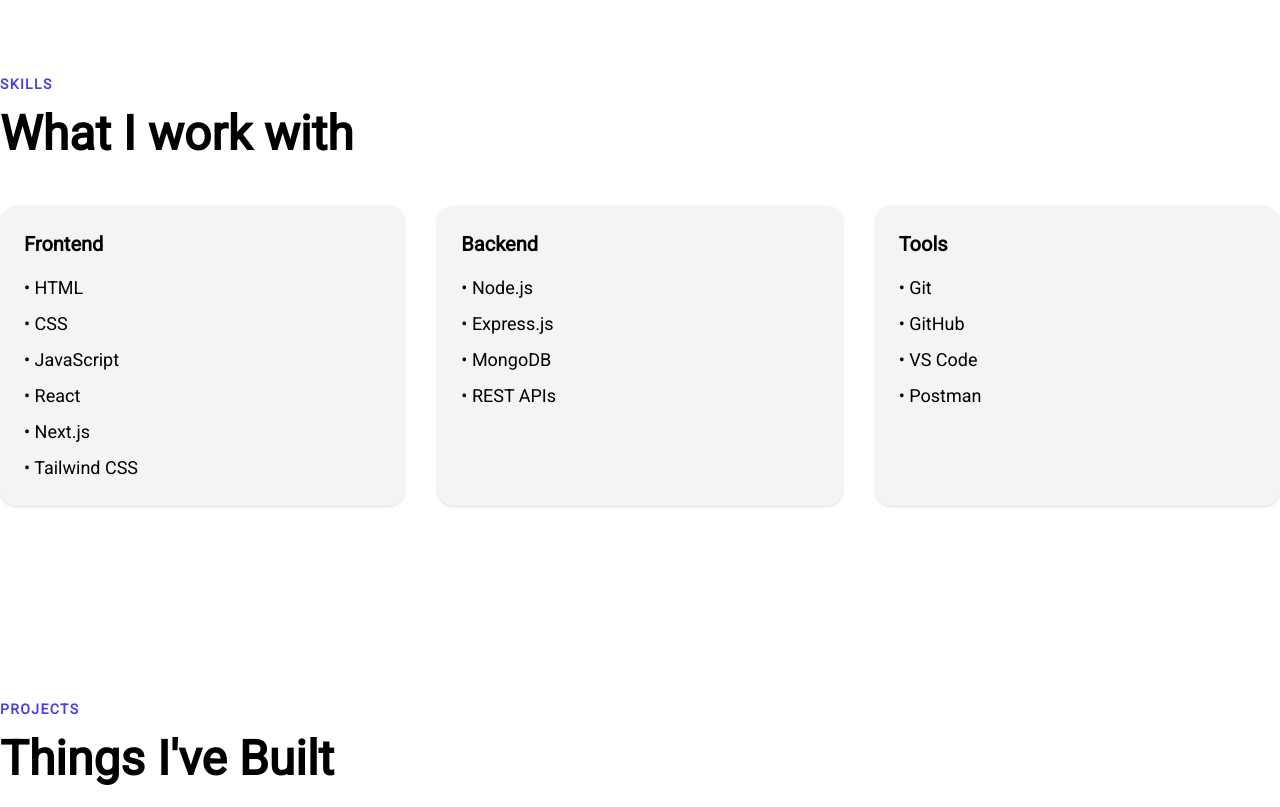
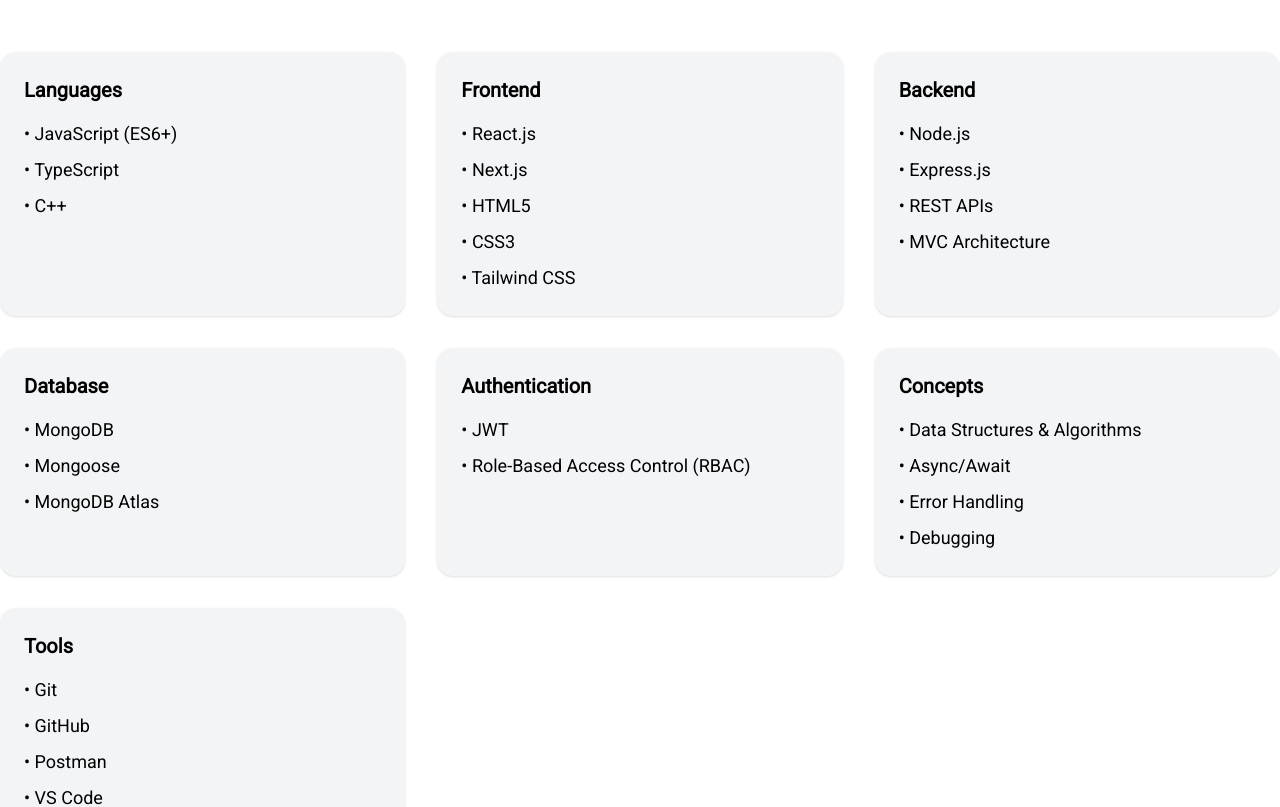
Before and after one commit to a1sartaj/portfolio, a Next.js app: page / in a window 1280 px wide. Shown: the part 1620-2427 px from the top of the page. Built offline with nearby package versions, Linux system fonts and the light colour scheme; a web font is replaced by a local one.

Commit message:
add skils and nre resume

```diff
--- a/components/Hero.jsx
+++ b/components/Hero.jsx
@@ -34,7 +34,7 @@ export default function Hero() {
                         <FaEnvelope /> CONTACT ME
                     </a>
 
-                    <a href='https://drive.google.com/file/d/1kwLLHML3eL-FwQfMrJDTZ1jRCs83Ygi_/view?usp=sharing' target='_blank' rel="noopener noreferrer" className='flex items-center gap-1 p-4 lg:px-8  lg:py-6 rounded-full border transition-all duration-300 ease-in hover:scale-105' >
+                    <a href='https://drive.google.com/drive/folders/11nDfhinI9AOORFXZXlWO1bDA1WiYRQdK?usp=sharing' target='_blank' rel="noopener noreferrer" className='flex items-center gap-1 p-4 lg:px-8  lg:py-6 rounded-full border transition-all duration-300 ease-in hover:scale-105' >
                         <FaDownload /> DOWNLOAD CV
                     </a>
                 </div>
--- a/data/skills.js
+++ b/data/skills.js
@@ -1,12 +1,19 @@
 export const skills = [
+  {
+    category: "Languages",
+    items: [
+      "JavaScript (ES6+)",
+      "TypeScript",
+      "C++",
+    ],
+  },
   {
     category: "Frontend",
     items: [
-      "HTML",
-      "CSS",
-      "JavaScript",
-      "React",
+      "React.js",
       "Next.js",
+      "HTML5",
+      "CSS3",
       "Tailwind CSS",
     ],
   },
@@ -15,8 +22,32 @@ export const skills = [
     items: [
       "Node.js",
       "Express.js",
+      "REST APIs",
+      "MVC Architecture",
+    ],
+  },
+  {
+    category: "Database",
+    items: [
       "MongoDB",
-      "REST APIs",
+      "Mongoose",
+      "MongoDB Atlas",
+    ],
+  },
+  {
+    category: "Authentication",
+    items: [
+      "JWT",
+      "Role-Based Access Control (RBAC)",
+    ],
+  },
+  {
+    category: "Concepts",
+    items: [
+      "Data Structures & Algorithms",
+      "Async/Await",
+      "Error Handling",
+      "Debugging",
     ],
   },
   {
@@ -24,8 +55,10 @@ export const skills = [
     items: [
       "Git",
       "GitHub",
+      "Postman",
       "VS Code",
-      "Postman",
+      "Vercel",
+      "Render",
     ],
   },
 ];
```
